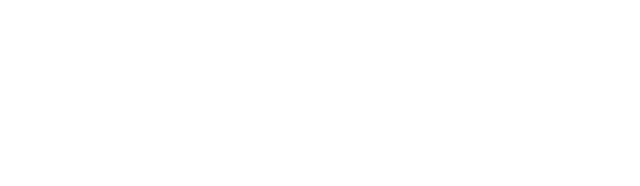
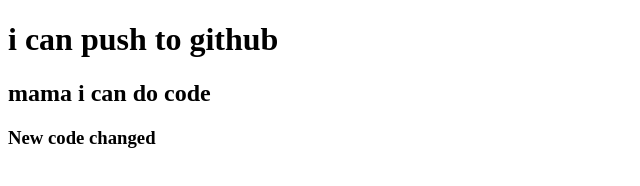
Before and after one commit to ruhulaminjihad1/my-second-repo, a plain HTML site: page index.html in a window 1280 px wide. Shown: the whole page, without its empty margins (0-640 px from the left). Drawn offline with Linux system fonts and the light colour scheme.

Commit message:
added header

```diff
--- a/index.html
+++ b/index.html
@@ -7,6 +7,8 @@
     <title>My Second Github Repo</title>
 </head>
 <body>
-
+    <h1>i can push to github</h1>
+    <h2>mama i can do code</h2>
+    <h3>New code changed</h3>
 </body>
 </html>
```
